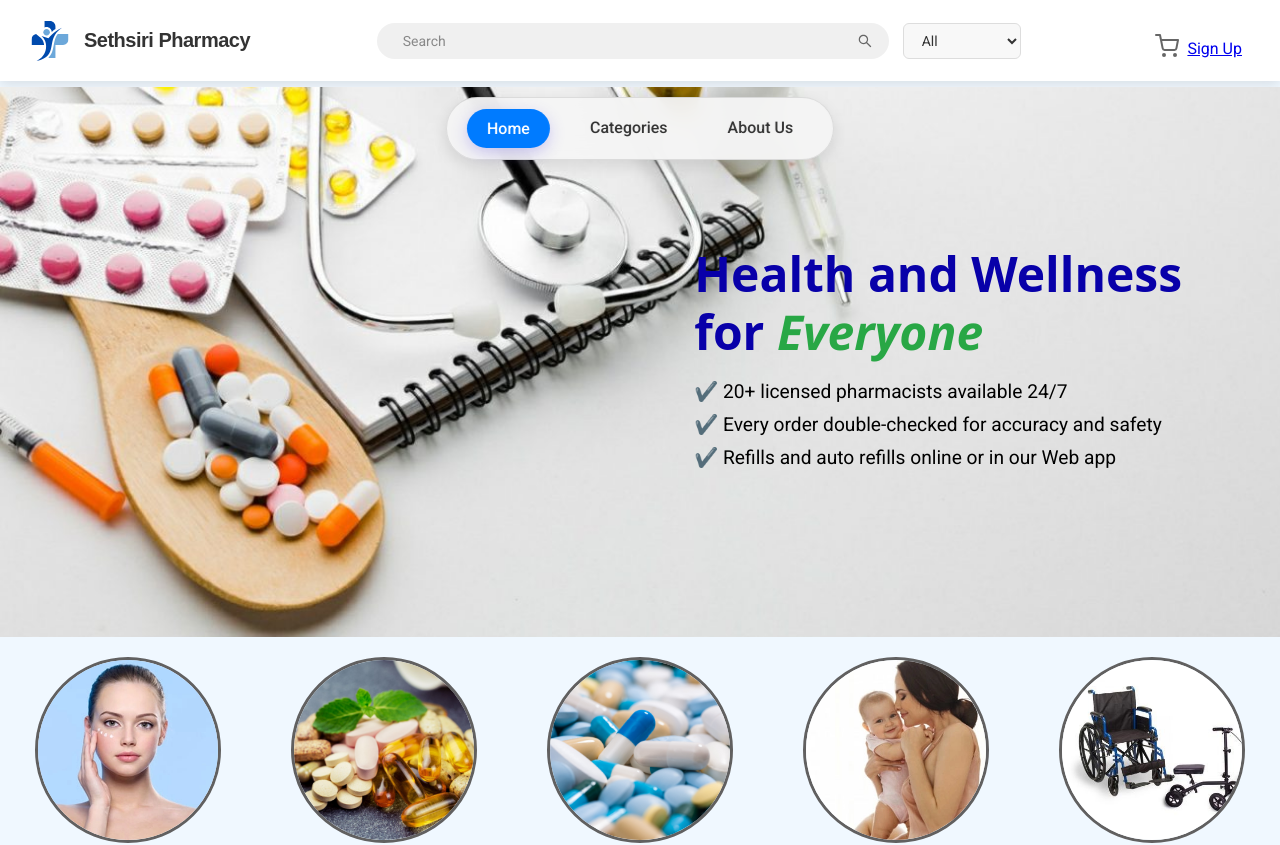
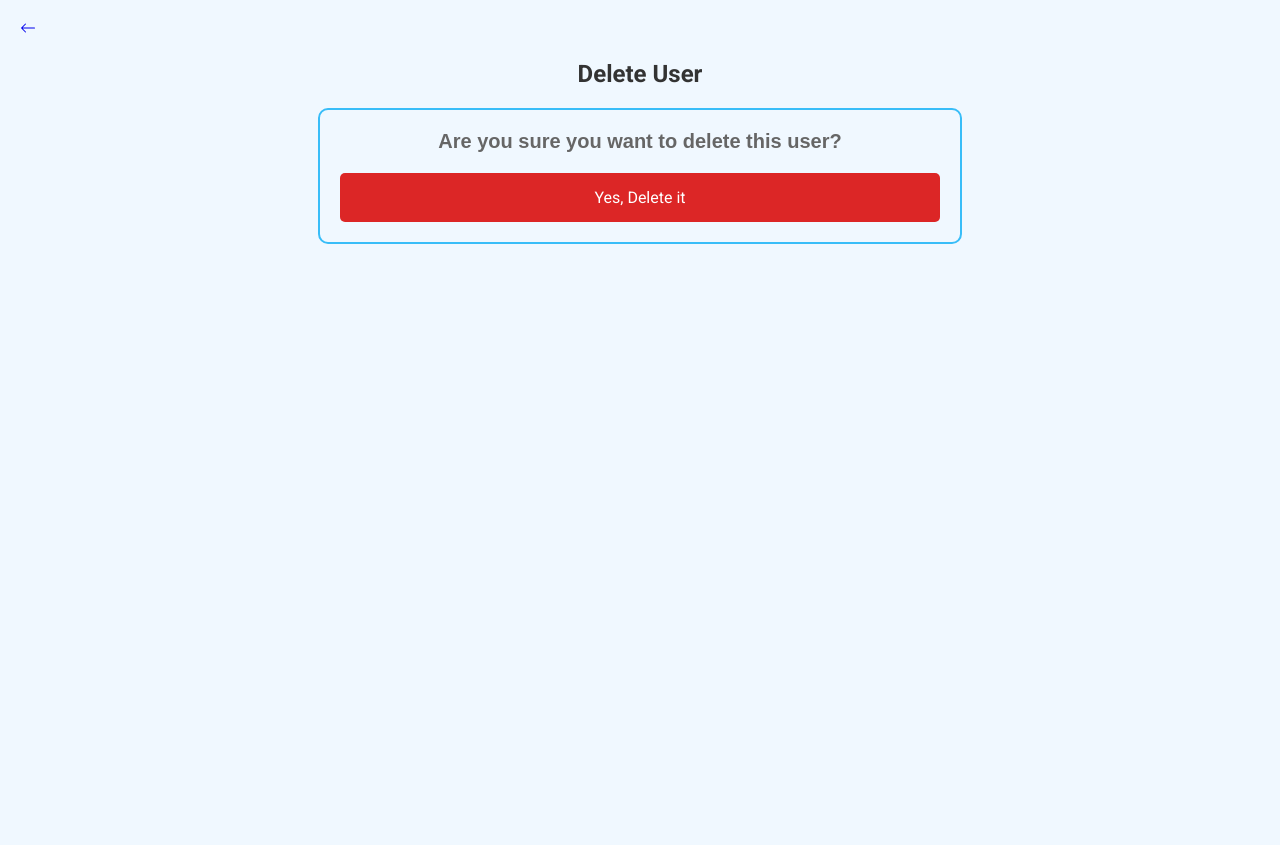
Before and after one commit to imethsuka/pharmacy_MS_ITP, a React (Vite) app in the folder frontend/: page /users/delete/1 in a window 1280 px wide. Before the commit this address led to /. Shown: the top 845 px of the page. After the commit the page ends 800 px from the top, so only its background shows below. Built offline with nearby package versions, Linux system fonts and the light colour scheme; no server answers.

Commit message:
update delete

```diff
--- a/frontend/src/App.jsx
+++ b/frontend/src/App.jsx
@@ -118,7 +118,7 @@ const App = () => {
       <Route path='/reset-password' element={<ResetPasswordPage />} />
       <Route path='*' element={<Navigate to='/' />} />
       <Route path='/CDashboard' element={<CDashboard />} />
-      <Route path="/Customer/deleteUser/:id" element={<DeleteUser />} />
+      <Route path="/users/delete/:id" element={<DeleteUser />} />
 
 
     </Routes>
--- a/frontend/src/components/Customer/UsersTable.jsx
+++ b/frontend/src/components/Customer/UsersTable.jsx
@@ -1,8 +1,7 @@
 import { Link } from 'react-router-dom';
-import { AiOutlineEdit } from 'react-icons/ai'; // Edit icon
-import { BsInfoCircle } from 'react-icons/bs'; // Info icon
-import { HiOutlineTrash } from 'react-icons/hi'; // Trash (delete) icon
-import '../../styles/Customer/UsersTable.css'; // Import the CSS file for user table styles
+import { AiOutlineEdit } from 'react-icons/ai';
+import { HiOutlineTrash } from 'react-icons/hi';
+import '../../styles/Customer/UsersTable.css';
 
 const UsersTable = ({ users }) => {
   return (
@@ -12,11 +11,9 @@ const UsersTable = ({ users }) => {
           <th>No</th>
           <th>Name</th>
           <th>Email</th>
-          <th className="hide-on-mobile">Password</th>
           <th className="hide-on-mobile">Gender</th>
           <th className="hide-on-mobile">Date of Birth</th>
           <th className="hide-on-mobile">Address</th>
-
           <th>Operations</th>
         </tr>
       </thead>
@@ -26,19 +23,16 @@ const UsersTable = ({ users }) => {
             <td>{index + 1}</td>
             <td>{user.name}</td>
             <td>{user.email}</td>
-            <td className="hide-on-mobile">{user.password}</td>
             <td className="hide-on-mobile">{user.gender}</td>
             <td className="hide-on-mobile">{user.dob}</td>
             <td className="hide-on-mobile">{user.address}</td>
-
             <td>
               <div className="operations">
-
-                <Link to={`/Customer/editUser/${user._id}`}>
-                  <AiOutlineEdit className="edit-icon" /> {/* Edit icon for editing user */}
+                <Link to={`/users/edit/${user._id}`}>
+                  <AiOutlineEdit className="edit-icon" />
                 </Link>
-                <Link to={`/Customer/deleteUser/${user._id}`}>
-                  <HiOutlineTrash className="delete-icon" /> {/* Trash icon for deleting user */}
+                <Link to={`/users/delete/${user._id}`}>
+                  <HiOutlineTrash className="delete-icon" />
                 </Link>
               </div>
             </td>
--- a/frontend/src/pages/Customer/DeleteUser.jsx
+++ b/frontend/src/pages/Customer/DeleteUser.jsx
@@ -2,8 +2,8 @@ import React, { useState } from 'react';
 import axios from 'axios';
 import { useNavigate, useParams } from 'react-router-dom';
 import { useSnackbar } from 'notistack';
-import '../../styles/Customer/DeleteUser.css'; // Import the CSS file
-import BackButton from '../../components/BackButton'; // Update the path according to where your BackButton is located
+import BackButton from '../../components/BackButton'; // Ensure this exists
+import '../../styles/Customer/DeleteUser.css';
 
 const DeleteUser = () => {
   const [loading, setLoading] = useState(false);
@@ -14,15 +14,15 @@ const DeleteUser = () => {
   const handleDeleteUser = () => {
     setLoading(true);
     axios
-      .delete(`http://localhost:5555/users/${id}`)
+      .delete(`http://localhost:5555/api/users/${id}`)
       .then(() => {
         setLoading(false);
-        enqueueSnackbar('User Deleted successfully', { variant: 'success' });
+        enqueueSnackbar('User deleted successfully', { variant: 'success' });
         navigate('/Customer/userslist');
       })
       .catch((error) => {
         setLoading(false);
-        enqueueSnackbar('Error', { variant: 'error' });
+        enqueueSnackbar('Error deleting user', { variant: 'error' });
         console.log(error);
       });
   };
@@ -31,12 +31,10 @@ const DeleteUser = () => {
     <div className="delete-user-container">
       <BackButton />
       <h1 className="delete-user-title">Delete User</h1>
-      {loading ? <Spinner /> : ''}
+      {loading ? <p>Loading...</p> : ''}
       <div className="delete-user-confirmation">
-        <h3 className="confirmation-message">Are You Sure You want to delete this user?</h3>
-        <button className="delete-button" onClick={handleDeleteUser}>
-          Yes, Delete it
-        </button>
+        <h3 className="confirmation-message">Are you sure you want to delete this user?</h3>
+        <button className="delete-button" onClick={handleDeleteUser}>Yes, Delete it</button>
       </div>
     </div>
   );
```
Also changed, not shown: 1 other file (tests, documents, lock files or other folders).
